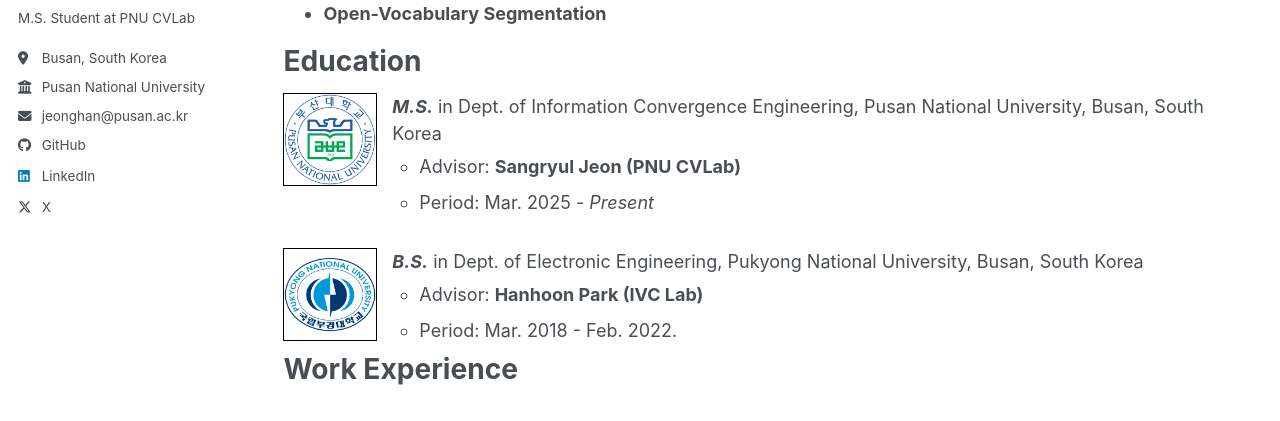
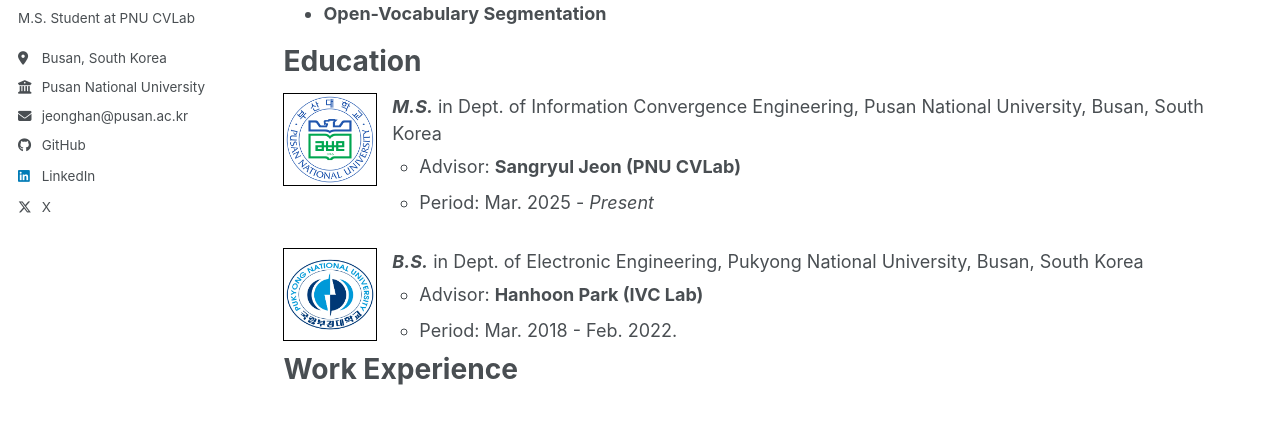
Before and after one commit to jhan-lee/jhan-lee.github.io, a Jekyll site: the page built from _pages/about.md, in a window 1280 px wide. Shown: the part 355-776 px from the top of the page. Built offline with Jekyll 4.4.1, drawn with Linux system fonts in a browser that asks for light colours; a script bundle is joined from its source files by our own code; library files that are not in the unit come from our copies.

Commit message:
edit profile

```diff
--- a/_sass/layout/_page.scss
+++ b/_sass/layout/_page.scss
@@ -123,8 +123,11 @@
     height: var(--education-logo-size);
     min-width: var(--education-logo-size);
     min-height: var(--education-logo-size);
+    padding: 2px;
     border: 1px solid #000;
+    background-color: #fff;
     box-sizing: border-box;
+    overflow: hidden;
   }
 
   .education-entry__logo {
```
